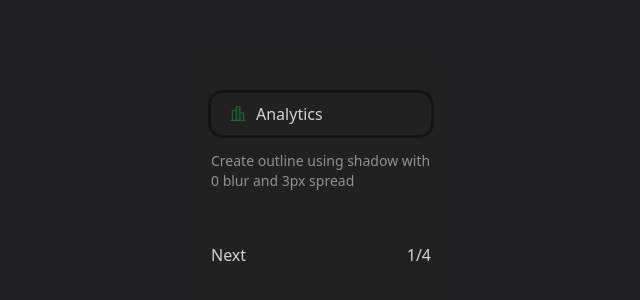
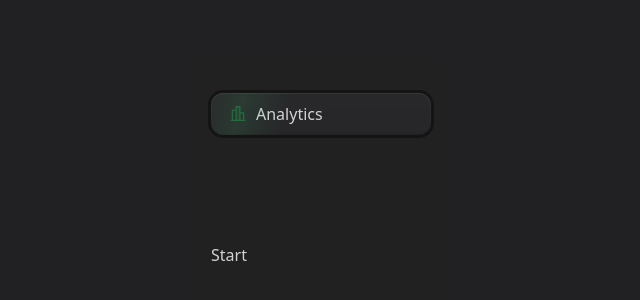
Before and after one commit to nstfkc/nstfkc.com, a Next.js app: page /button-tutorial in a window 1280 px wide. Shown: the part 196-496 px from the top of the page, without its empty margins (319-959 px from the left). Built offline with nearby package versions, Linux system fonts and the light colour scheme.

Commit message:
button tutorial

```diff
--- a/app/button-tutorial/components/Steps.tsx
+++ b/app/button-tutorial/components/Steps.tsx
@@ -74,8 +74,23 @@ const StepFour = () => {
   );
 };
 
+const StepZero = () => {
+  return (
+    <div className="w-[220px] flex flex-col">
+      <button className="relative overflow-hidden rounded-[12px] shadow-[0px_0px_0px_3px_rgba(0,0,0,0.4)] bg-gradient-to-b from-white/10 to-transparent p-[1px] active:from-white/5 outline-none">
+        <div className="w-[40%] h-[100px] absolute rotate-[15deg] opacity-50 left-[-8%] top-[-50%] bg-gradient-to-r from-transparent via-green-400/20 to-transparent"></div>
+        <div className="flex items-center gap-2 px-4 py-2 bg-zinc-800/90 rounded-[11px]">
+          <PiChartBarHorizontalDuotone className="-rotate-90 text-green-600/50 text-xl" />
+          <span>Analytics</span>
+        </div>
+      </button>
+      <div className="h-[60px] py-4 text-white/50 text-sm"></div>
+    </div>
+  );
+};
+
 export const Steps = () => {
-  const [step, setStep] = useState(1);
+  const [step, setStep] = useState(0);
   const nextStep = () => {
     setStep((prev) => (prev === 4 ? 1 : prev + 1));
   };
@@ -90,7 +105,9 @@ export const Steps = () => {
 
   return (
     <div className="text-white/80">
-      {step === 1 ? (
+      {step === 0 ? (
+        <StepZero />
+      ) : step === 1 ? (
         <StepOne />
       ) : step === 2 ? (
         <StepTwo />
@@ -101,8 +118,8 @@ export const Steps = () => {
       ) : null}
 
       <div className="py-12 flex justify-between">
-        <button onClick={nextStep}>Next</button>
-        <span>{step}/4</span>
+        <button onClick={nextStep}>{step === 0 ? "Start" : "Next"}</button>
+        {step > 0 && <span>{step}/4</span>}
       </div>
     </div>
   );
```
